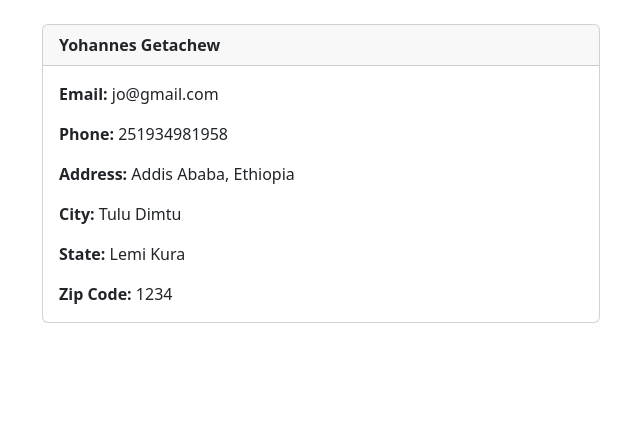
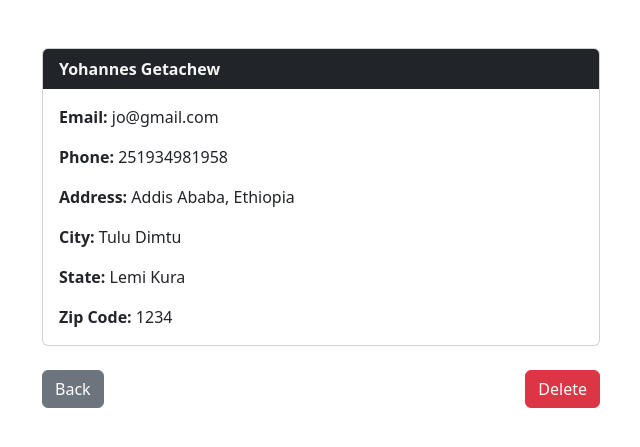
Before and after one commit to michaelgetachew-abebe/Customer-Relation-Management-App, a Django app: page /record/1 in a window 1280 px wide. Shown: the part 56-503 px from the top of the page, without its empty margins (319-959 px from the left). Run offline with Django 4.2, Linux system fonts and the light colour scheme; a user stored in the database is signed in; data comes from the database, SQL or seed files in the repository; both versions use the stored data as it was after the commit.

Commit message:
Feat(add): handling back and delete on customer details page

```diff
--- a/crm/crmApp/templates/record.html
+++ b/crm/crmApp/templates/record.html
@@ -1,13 +1,14 @@
 {% extends 'base.html' %}
 
 {% block content%}
+<br/>
 <div class="col-md-6 offset-md-3">
     <div class="card">
-        <div class="card-header">
+        <div class="card-header border-0" style="background-color: rgb(33, 37, 41); color: whitesmoke;">
           <strong>{{ customer.first_name }} {{customer.last_name}}</strong>
         </div>
         <div class="card-body">
-          <p class="card-text"><strong>Email:</strong> {{customer.email}}</p>
+          <p class="card-text stripped"><strong>Email:</strong> {{customer.email}}</p>
           <p class="card-text"><strong>Phone:</strong> {{customer.phone}}</p>
           <p class="card-text"><strong>Address:</strong> {{customer.address}}</p>
           <p class="card-text"><strong>City:</strong> {{customer.city}}</p>
@@ -15,6 +16,11 @@
           <p class="card-text"><strong>Zip Code:</strong> {{customer.zipcode}}</p>
         </div>
       </div>
+      <br/>
+      <div class="d-flex justify-content-between">
+        <a href="{% url 'home' %}" class="btn btn-secondary">Back</a>
+        <a href="{% url 'home' %}" class="btn btn-danger">Delete</a>
+      </div>
 </div>
 
 
--- a/crm/crmApp/urls.py
+++ b/crm/crmApp/urls.py
@@ -7,4 +7,5 @@ urlpatterns = [
     path('logout/', views.logout_user, name='logout_user'),
     path('register/', views.register_user, name='register_user'),
     path('record/<int:id>', views.customer_record, name='record'),
+    path('delete_record/<int:id>', views.delete, name='delete_record')
 ]
--- a/crm/crmApp/views.py
+++ b/crm/crmApp/views.py
@@ -55,3 +55,7 @@ def customer_record(request, id):
     else:
         messages.error(request, "You must be logged in to view this page ...")
         return redirect('home')
+
+
+def delete(request, id):
+    pass
```
Also changed, not shown: crm/db.sqlite3.
